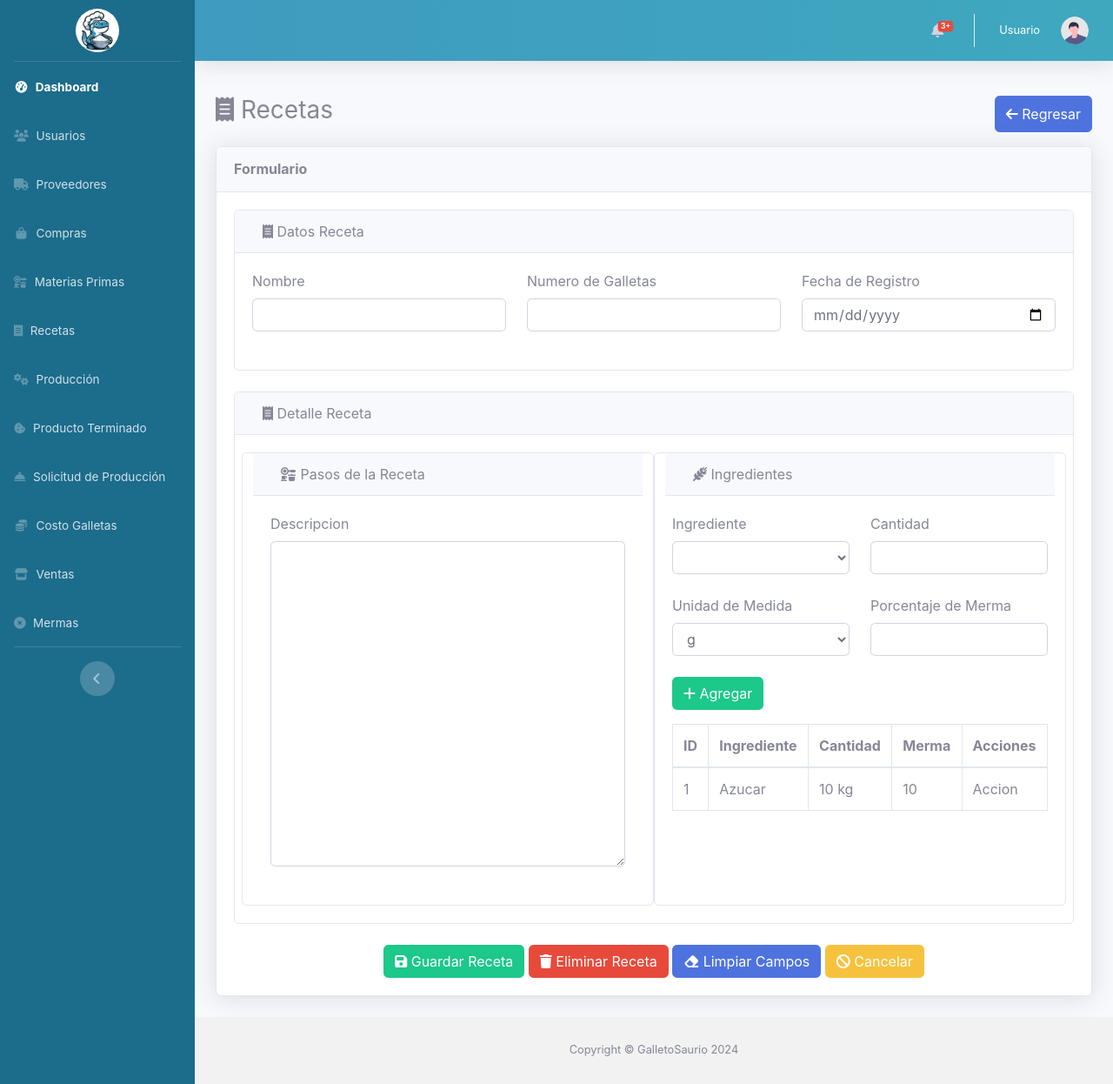
After one commit to IDGS-803-21000448/PROYECTO_DON-GALLETO_IDGS803, a Flask app: page /detalleReceta in a window 1280 px wide. The commit adds this page. Shown: the whole page at 87% size. Run offline with Flask 3, Linux system fonts and the light colour scheme; lists and menus that the app fills with data are empty; some libraries are stand-ins or nearby versions; some web fonts are replaced.

Commit message:
Vista Recetas Completa

```diff
--- a/forms.py
+++ b/forms.py
@@ -1,5 +1,5 @@
 from wtforms import Form
-from wtforms import StringField, EmailField, IntegerField
+from wtforms import StringField, EmailField, IntegerField, TextAreaField, DateField, SearchField, FloatField, SelectField
 from wtforms import validators
 
 
@@ -23,3 +23,35 @@ class UsersForm(Form):
     correo = EmailField('correo', [
         validators.Email(message='Ingrese un correo valido')
     ])
+
+class RecetaForm(Form):
+    nombre = StringField('Nombre', [
+        validators.DataRequired(message='El campo es requerido'),
+        validators.length(min=4, max=10, message='Ingresa un nombre valido')
+    ])
+    descripcion = TextAreaField('Descripcion', [
+        validators.DataRequired(message='El campo es requerido')
+    ])
+    num_galletas = IntegerField('Numero de Galletas', [
+        validators.DataRequired(message='El campo es requerido'),
+        validators.number_range(min = 20, max=100, message = "Ingrese una cantidad valida")
+    ])
+    fecha = DateField('Fecha de Registro', [
+        validators.DataRequired(message='El campo es requerido'),
+    ], format='%Y-%m-%d')
+    ingredientes = StringField('ingredientes_array', [validators.DataRequired(message='El campo es requerido')])
+
+class RecetaDetalleForm(Form):
+    cantidad = FloatField('Cantidad', [
+        validators.DataRequired(message='El campo es requerido'),
+        validators.number_range(min = 0.5, max=10.0, message = "Ingrese una cantidad valida")
+    ])
+    unidad_medida = SelectField('Unidad de Medida', [
+        validators.DataRequired(message='El campo es requerido')
+    ],choices=[('g', 'g'),('kg', 'kg'), ('ml', 'ml'), ('l', 'l')])
+    porcentaje_merma = FloatField('Porcentaje de Merma', [
+        validators.number_range(min = 10.0, max=100.0, message = "Ingrese un porcentaje valido")
+    ])
+    ingrediente = SelectField('Ingrediente', [
+        validators.DataRequired(message='El campo es requerido')
+    ])
--- a/main.py
+++ b/main.py
@@ -1,10 +1,11 @@
-from flask import Flask, render_template
+from flask import Flask, render_template, request
 from flask_wtf import CSRFProtect
 import json
 import controller
 from config import DevelopmentConfig
 from models import db
 from controller import *
+import forms
 
 app = Flask(__name__)
 app.config.from_object(DevelopmentConfig)
@@ -30,7 +31,13 @@ def crud_proveedores():
 
 @app.route("/crudRecetas", methods=["GET"])
 def crud_recetas():
-    return render_template("crudRecetas.html")
+    return render_template("moduloRecetas/crudRecetas.html")
+
+@app.route("/detalleReceta", methods=["GET"])
+def detalle_recetas():
+    formReceta = forms.RecetaForm(request.form)
+    formDetalle = forms.RecetaDetalleForm(request.form)
+    return render_template("moduloRecetas/detalleReceta.html", formReceta = formReceta, formDetalle = formDetalle)
 
 @app.route("/crudUsuarios", methods=["GET"])
 def crud_usuarios():
@@ -72,7 +79,6 @@ def produccion():
 def solicitud_produccion():
     return render_template("solicitudProduccion.html")
 
-
 @app.route("/pruebaCaducidades", methods=["GET"])
 def pruebaCaducidades():
     resultado = controller.verificarCaducidades()
--- a/models.py
+++ b/models.py
@@ -16,7 +16,7 @@ class Receta(db.Model):
     __tablename__ = 'recetas'
     id = db.Column(db.Integer, primary_key=True)
     nombre = db.Column(db.String(100))
-    descripcion = db.Column(db.String(500))
+    descripcion = db.Column(db.Text)
     num_galletas = db.Column(db.Integer)
     create_date = db.Column(db.DateTime, default=datetime.datetime.now)
 
@@ -27,6 +27,7 @@ class RecetaDetalle(db.Model):
     materia_prima_id = db.Column(db.Integer, db.ForeignKey('materias_primas.id'))
     cantidad_necesaria = db.Column(db.Float)
     merma_porcentaje = db.Column(db.Float)
+
     receta = db.relationship('Receta', backref=db.backref('detalles', lazy=True))
     materia_prima = db.relationship('MateriaPrima', backref=db.backref('usos', lazy=True))
 
@@ -41,7 +42,6 @@ class Merma(db.Model):
 
     materia_prima = db.relationship('MateriaPrima', backref=db.backref('mermas', lazy=True))
 
-
 class Produccion(db.Model):
     __tablename__ = 'produccion'
     id = db.Column(db.Integer, primary_key=True)
--- a/templates/layout.html
+++ b/templates/layout.html
@@ -26,7 +26,7 @@
             <!-- Sidebar - Brand -->
             <a class="sidebar-brand d-flex align-items-center justify-content-center" href="#">
                 <div class="sidebar-brand-icon">
-                    <img class="rounded-circle" src="{{ url_for('static', filename='src/galletosaurio.jpg') }}" alt="" style="height: 70px" />
+                    <img class="rounded-circle" src="{{ url_for('static', filename='src/galletosaurio.jpg') }}" alt="" style="height: 50px"/>
                 </div>
             </a>
 
--- /dev/null
+++ b/templates/moduloRecetas/detalleReceta.html
@@ -0,0 +1,153 @@
+{%extends 'layout.html' %}
+
+{%block content %}
+{% from "_macros.html" import render_field %}
+
+
+<!-- Page Heading -->
+    <div class="row">
+        <div class="col-md-6 my-3">
+            <h1 class="h3 mb-2 text-gray"><i class="fas fa-solid fa-receipt"></i> Recetas</h1>
+        </div>
+
+        <div class="col-md-6 my-3 d-flex justify-content-end">
+            <button type="button" id="btnInteraccion" class="btn btn-primary" onclick="window.location.href='/crudRecetas'"><i class="fas fa-arrow-left"></i> Regresar
+            </button>
+        </div>
+    </div>
+
+    <!-- Form Receta -->
+    <div class="card shadow mb-4" id="spacesForm">
+        <div class="card-header py-3">
+            <h6 class="m-0 font-weight-bold">Formulario</h6>
+        </div>
+        <div class="card-body">
+            <form action="" method="POST">
+                <!-- Datos de Persona -->
+                <div class="card">
+                    <div class="card-header">
+                        <div class="col-12">
+                            <i class="fas fa-solid fa-receipt"></i> Datos Receta
+                        </div>
+                    </div>
+
+                    <div class="card-body">
+                        <div class="row">
+                            <div class="col-sm-4 form-group">
+                                {{ render_field(formReceta.nombre, class="form-control") }}
+                            </div>
+                            <div class="col-sm-4 form-group">
+                                {{ render_field(formReceta.num_galletas, class="form-control") }}
+                            </div>
+                            <div class="col-sm-4 form-group">
+                                {{ render_field(formReceta.fecha, class="form-control") }}
+                            </div>
+                            <div class="col-sm-4 form-group" style="display: none;">
+                                {{ render_field(formReceta.ingredientes, class="form-control") }}
+                            </div>
+                        </div>
+
+
+                    </div>
+                </div>
+                <br>
+
+                <!-- Datos de Redes -->
+                <div class="card">
+                    <div class="card-header">
+                        <div class="col-12">
+                            <i class="fas fa-solid fa-receipt"></i> Detalle Receta
+                        </div>
+                    </div>
+
+                    <div class="card-body">
+
+                        <div class="row">
+                            <div class="card col-6">
+                                <div class="card-header">
+                                    <div class="col-md-12">
+                                        <i class="fas fa-solid fa-kitchen-set"></i> Pasos de la Receta
+                                    </div>
+                                </div>
+
+                                <div class="card-body">
+                                    <div class="row">
+                                        <div class="col-sm-12 form-group">
+                                            {{ render_field(formReceta.descripcion, rows="15", class="form-control") }}
+                                        </div>
+                                    </div>
+                                </div>
+                            </div>
+                            <br>
+                            <div class="card col-6">
+                                <div class="card-header">
+                                    <div class="col-md-12">
+                                        <i class="fas fa-solid fa-wheat-awn"></i> Ingredientes
+                                    </div>
+                                </div>
+
+                                <div class="card-body">
+                                    <div class="row">
+
+                                        <div class="row">
+                                            <div class="col-sm-6 form-group">
+                                                {{ render_field(formDetalle.ingrediente, class="form-control") }}
+                                            </div>
+                                            <div class="col-sm-6 form-group">
+                                                {{ render_field(formDetalle.cantidad, class="form-control") }}
+                                            </div>
+                                            <div class="col-sm-6 form-group">
+                                                {{ render_field(formDetalle.unidad_medida, class="form-control") }}
+                                            </div>
+                                            <div class="col-sm-6 form-group">
+                                                {{ render_field(formDetalle.porcentaje_merma, class="form-control") }}
+                                            </div>
+                                            <div class="col-sm-12 form-group">
+                                                <button type="button" class="btn btn-success"><i class="fas fa-solid fa-plus"></i> Agregar</button>
+                                            </div>
+                                        </div>
+
+
+
+                                        <div class="table-responsive">
+                                            <table class="table table-bordered" id="dataTable" width="150%" cellspacing="0">
+                                                <thead>
+                                                    <tr>
+                                                        <th>ID</th>
+                                                        <th>Ingrediente</th>
+                                                        <th>Cantidad</th>
+                                                        <th>Merma</th>
+                                                        <th>Acciones</th>
+                                                    </tr>
+                                                </thead>
+                                                <tbody>
+                                                    <tr>
+                                                        <td>1</td>
+                                                        <td>Azucar</td>
+                                                        <td>10 kg</td>
+                                                        <td>10</td>
+                                                        <td>Accion</td>
+                                                    </tr>
+                                                </tbody>
+                                            </table>
+                                        </div>
+                                    </div>
+                                </div>
+                            </div>
+
+                        </div>
+                    </div>
+                </div>
+                <br>
+                <div class="text-center">
+                    <button type="submit" class="btn btn-success"><i class="fas fa-solid fa-save"></i> Guardar Receta</button>
+                    <button type="button" class="btn btn-danger"><i class="fas fa-solid fa-trash"></i> Eliminar Receta</button>
+                    <button type="button" class="btn btn-primary"><i class="fas fa-solid fa-eraser"></i> Limpiar Campos</button>
+                    <button type="button" class="btn btn-warning"><i class="fas fa-solid fa-ban"></i> Cancelar</button>
+                </div>
+            </form>
+        </div>
+    </div>
+
+
+{% endblock %}
```
Also changed, not shown: templates/crudRecetas.html (deleted, +0 -8 lines), templates/moduloRecetas/crudRecetas.html (added, +49 -0 lines), controller.py (line endings or trailing spaces).
